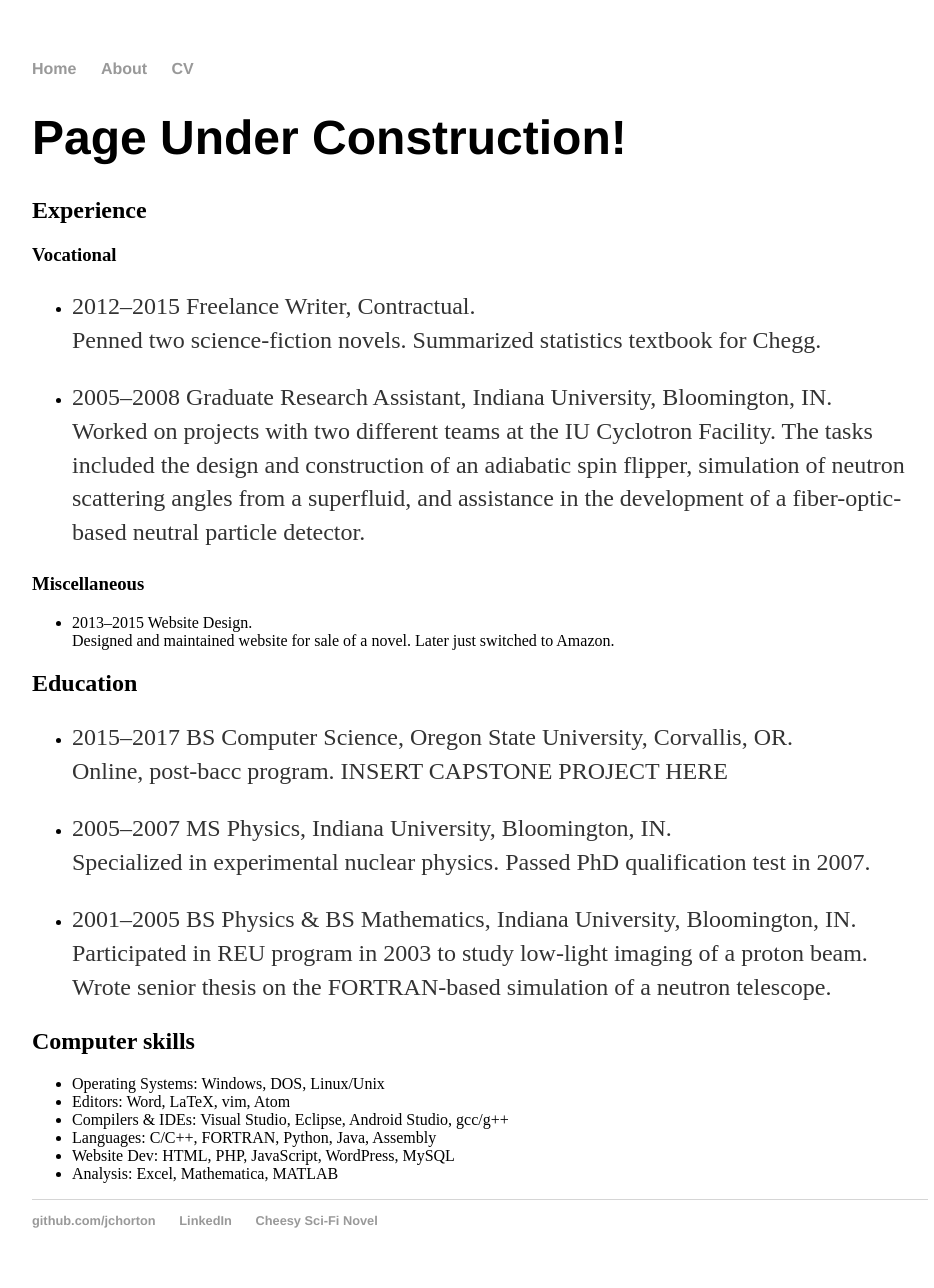
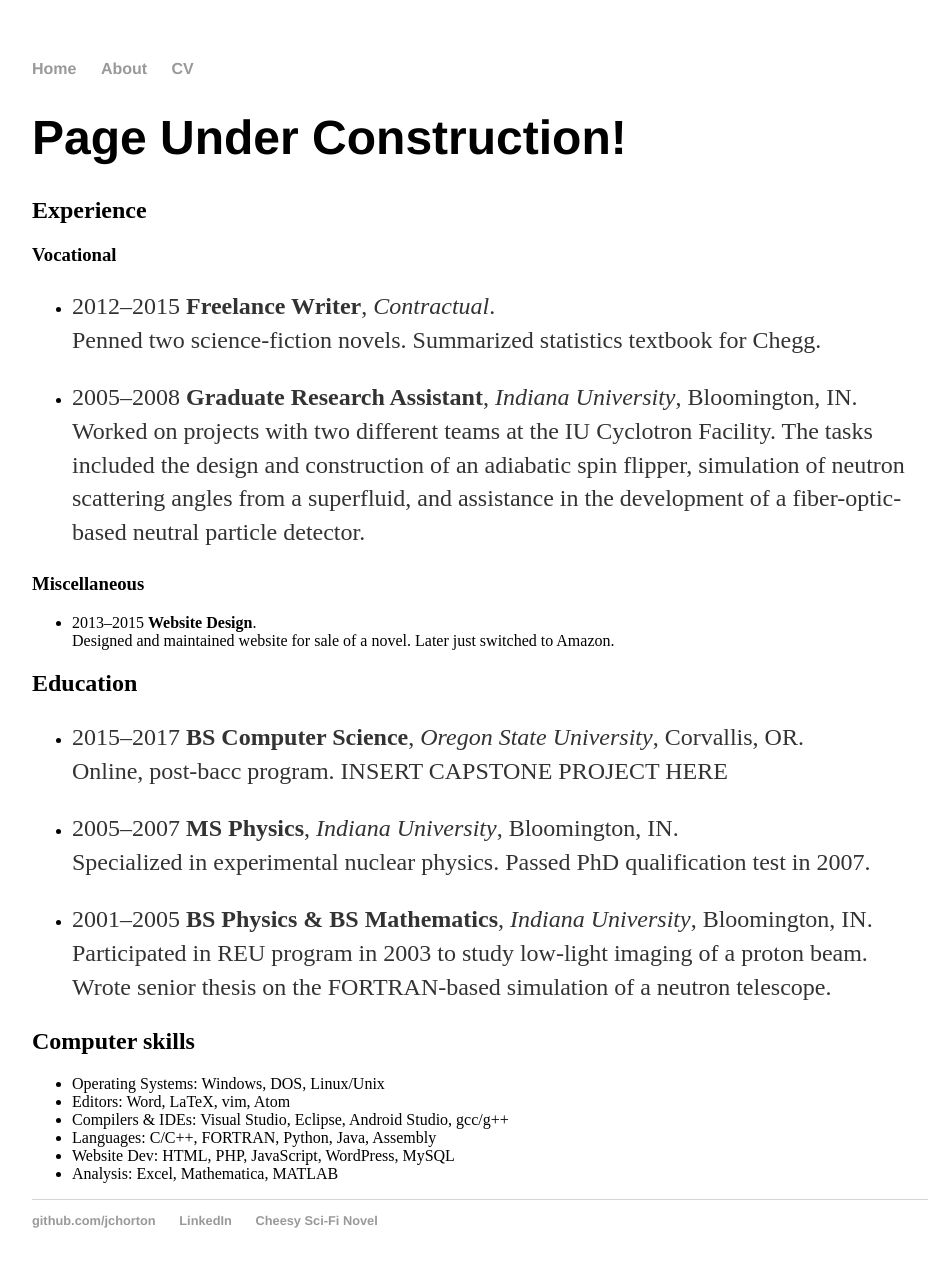
Before and after one commit to jchorton/jchorton.github.io, a Jekyll site: the page built from cv/index.md, in a window 1280 px wide. Shown: the whole page, without its empty margins (160-1094 px from the left). Built offline with Jekyll 4.4.1, drawn with Linux system fonts in a browser that asks for light colours.

```diff
--- a/cv/index.md
+++ b/cv/index.md
@@ -7,24 +7,24 @@ title: CV
 
 ## Experience
 ### Vocational
-* 2012–2015 Freelance Writer, Contractual.
+* 2012–2015 **Freelance Writer**, *Contractual*.
 Penned two science-fiction novels. Summarized statistics textbook for Chegg.
 
-* 2005–2008 Graduate Research Assistant, Indiana University, Bloomington, IN.
+* 2005–2008 **Graduate Research Assistant**, *Indiana University*, Bloomington, IN.
 Worked on projects with two different teams at the IU Cyclotron Facility. The tasks included the design and construction of an adiabatic spin flipper, simulation of neutron scattering angles from a superfluid, and assistance in the development of a fiber-optic-based neutral particle detector.
 
 ### Miscellaneous
-* 2013–2015 Website Design.
+* 2013–2015 **Website Design**.
 Designed and maintained website for sale of a novel. Later just switched to Amazon.
 
 ## Education
-* 2015–2017 BS Computer Science, Oregon State University, Corvallis, OR.
+* 2015–2017 **BS Computer Science**, *Oregon State University*, Corvallis, OR.
 Online, post-bacc program. INSERT CAPSTONE PROJECT HERE
 
-* 2005–2007 MS Physics, Indiana University, Bloomington, IN.
+* 2005–2007 **MS Physics**, *Indiana University*, Bloomington, IN.
 Specialized in experimental nuclear physics. Passed PhD qualification test in 2007.
 
-* 2001–2005 BS Physics & BS Mathematics, Indiana University, Bloomington, IN.
+* 2001–2005 **BS Physics & BS Mathematics**, *Indiana University*, Bloomington, IN.
 Participated in REU program in 2003 to study low-light imaging of a proton beam. Wrote senior thesis on the FORTRAN-based simulation of a neutron telescope.
 
 ## Computer skills
```
